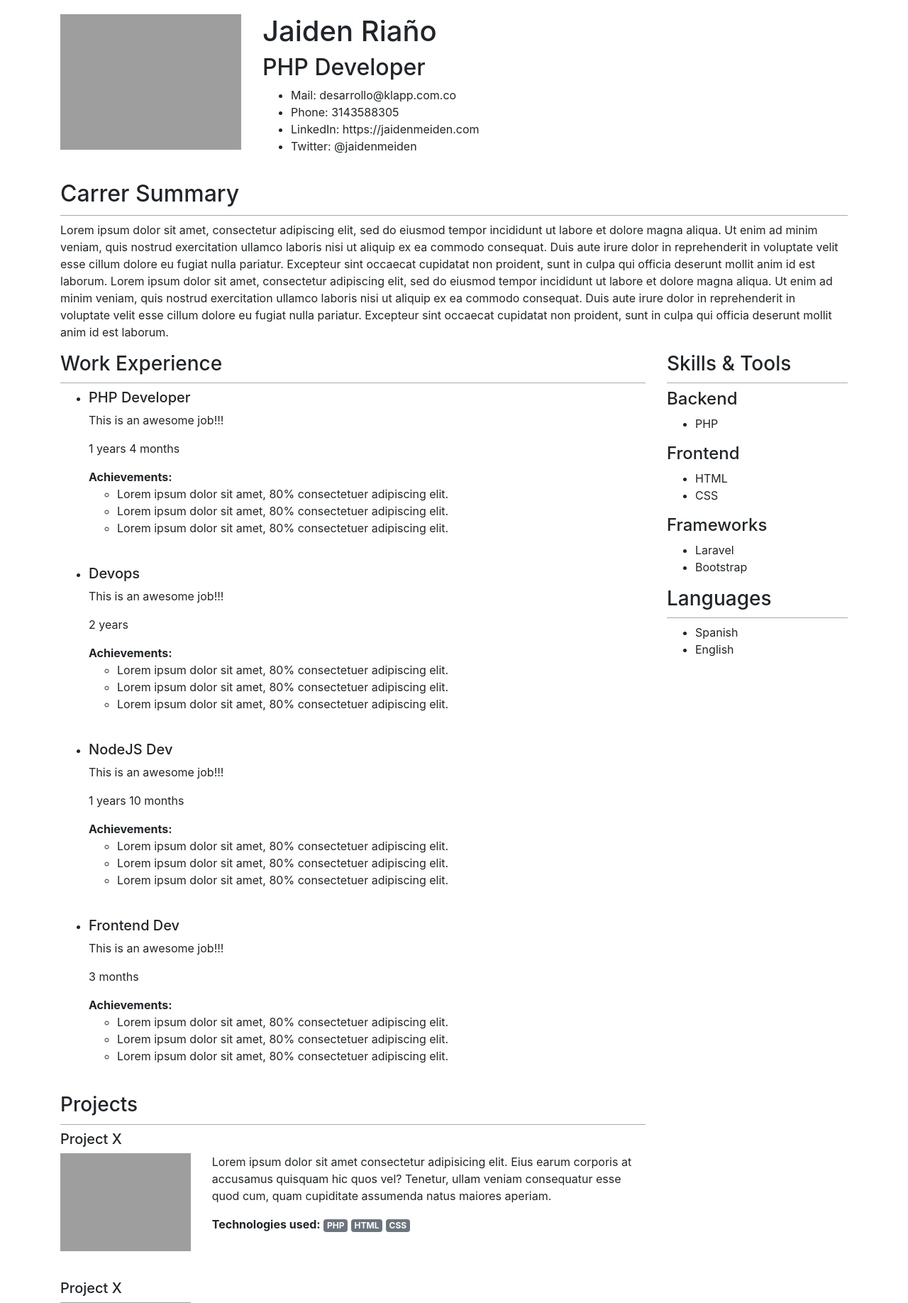
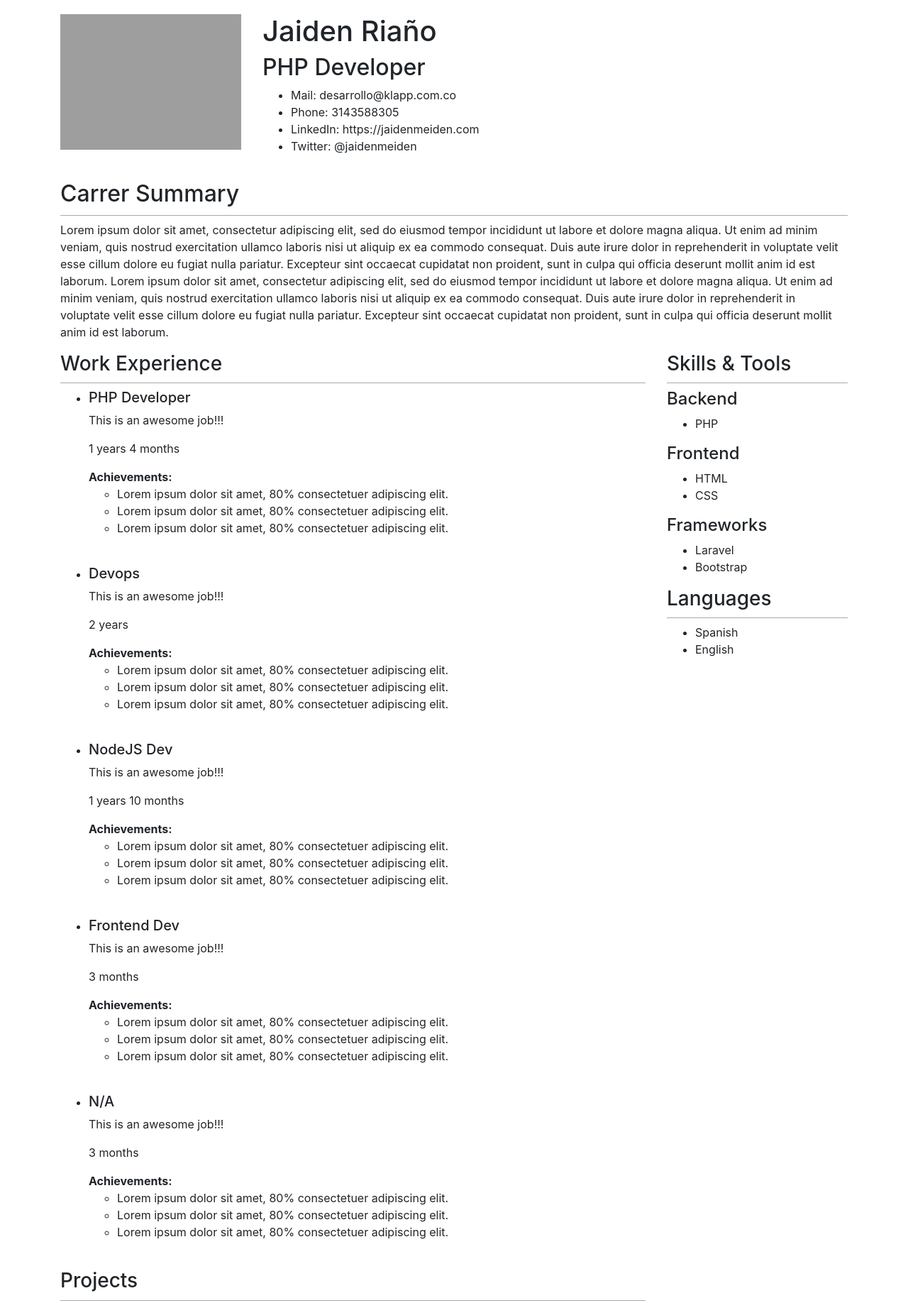
Before and after one commit to jaidenmeiden/introduccionphp, a PHP site: page / in a window 1280 px wide. Shown: the top 1836 px of the page at 71% size. Run offline with PHP 8.4, Linux system fonts and the light colour scheme; grey boxes are pictures that could not be loaded.

Commit message:
::Introducción:: variables privadas y metodos

```diff
--- a/index.php
+++ b/index.php
@@ -27,29 +27,15 @@ require_once('jobs.php');
 $name = "Jaiden Riaño";
 $limitMonths = 1000;
 
-function getDuration($months) {
-  $years = floor($months / 12);
-  $extraMonths = $months % 12;
-  if($years > 0){
-    if($extraMonths > 0){
-      return "$years years $extraMonths months";
-    } else {
-      return "$years years";
-    }
-  } else {
-    return "$extraMonths months";
-  }
-}
-
 function printJob($job) {
   if(!$job->visible) {
     return;
   }
 
   echo '<li class="work-position">
-            <h5>' . $job->title . '</h5>
+            <h5>' . $job->getTitle() . '</h5>
             <p>' . $job->description . '</p>
-            <p>' . getDuration($job->months) . '</p>
+            <p>' . $job->getDurationString() . '</p>
             <strong>Achievements:</strong>
             <ul>
               <li>Lorem ipsum dolor sit amet, 80% consectetuer adipiscing elit.</li>
--- a/jobs.php
+++ b/jobs.php
@@ -12,41 +12,73 @@
 //];
 
 class Job {
-  public $title;
+  private $title;
   public $description;
   public $visible;
   public $months;
+
+  public function getTitle(){
+    return $this->title;
+  }
+
+  public function setTitle($title){
+    if($title == "") {
+      $this->title = 'N/A';
+    } else {
+      $this->title = $title;
+    }
+  }
+
+  function getDurationString() {
+    $years = floor($this->months / 12);
+    $extraMonths = $this->months % 12;
+    if($years > 0){
+      if($extraMonths > 0){
+        return "$years years $extraMonths months";
+      } else {
+        return "$years years";
+      }
+    } else {
+      return "$extraMonths months";
+    }
+  }
 }
 
 $job1 = new Job();
-$job1->title = 'PHP Developer';
+$job1->setTitle('PHP Developer');
 $job1->description = 'This is an awesome job!!!';
 $job1->visible = true;
 $job1->months = 16;
 
 $job2 = new Job();
-$job2->title = 'Python Dev';
+$job2->setTitle('Python Dev');
 $job2->description = 'This is an awesome job!!!';
 $job2->visible = false;
 $job2->months = 14;
 
 $job3 = new Job();
-$job3->title = 'Devops';
+$job3->setTitle('Devops');
 $job3->description = 'This is an awesome job!!!';
 $job3->visible = true;
 $job3->months = 24;
 
 $job4 = new Job();
-$job4->title = 'NodeJS Dev';
+$job4->setTitle('NodeJS Dev');
 $job4->description = 'This is an awesome job!!!';
 $job4->visible = true;
 $job4->months = 22;
 
 $job5 = new Job();
-$job5->title = 'Frontend Dev';
+$job5->setTitle('Frontend Dev');
 $job5->description = 'This is an awesome job!!!';
 $job5->visible = true;
 $job5->months = 3;
+
+$job6 = new Job();
+$job6->setTitle('');
+$job6->description = 'This is an awesome job!!!';
+$job6->visible = true;
+$job6->months = 3;
 
 $jobs = [
     $job1,
@@ -54,6 +86,7 @@ $jobs = [
     $job3,
     $job4,
     $job5,
+    $job6
   ];
 
   //var_dump($jobs);
```
